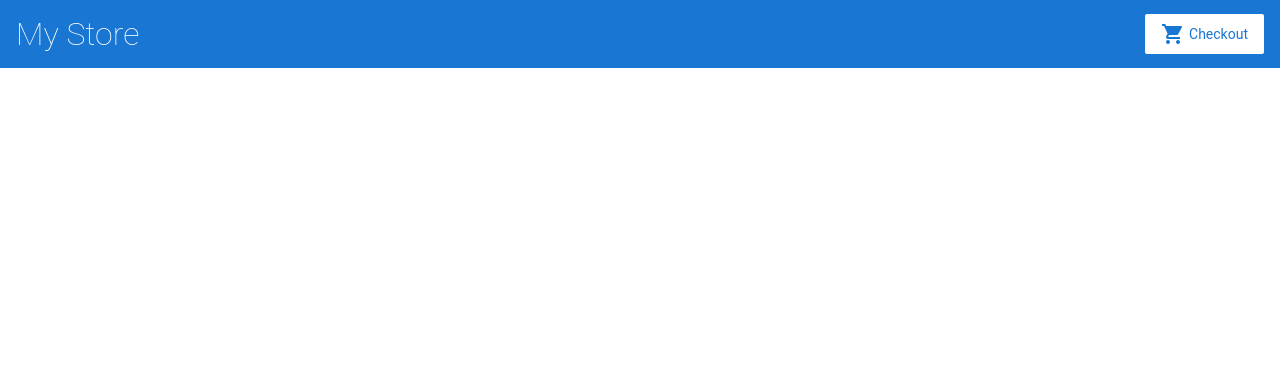
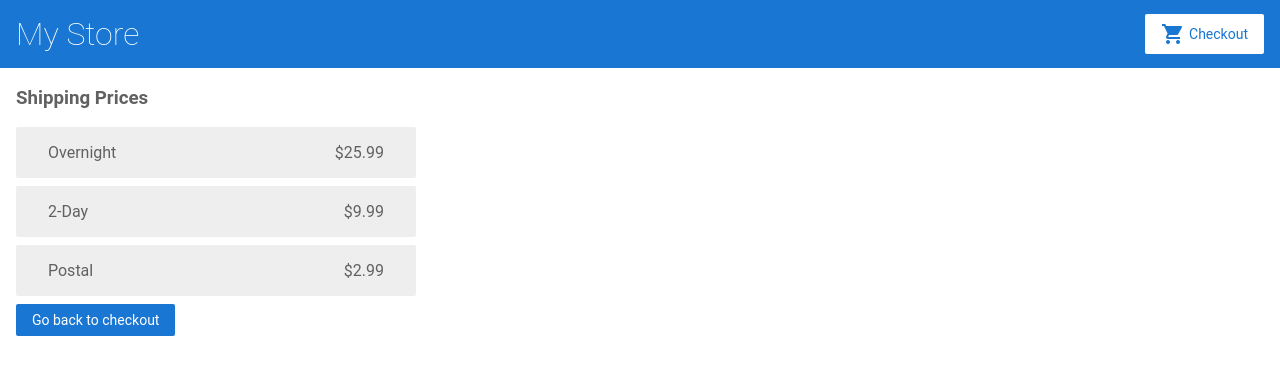
Before and after one commit to MsNiyaJ/angular-e-commerce-tutorial, an Angular app: page /shipping in a window 1280 px wide. Before the commit this address led to /. Shown: the top 374 px of the page. Built offline with nearby package versions, Linux system fonts and the light colour scheme.

Commit message:
used http client to get data, and displayed shipping prices

```diff
--- a/src/app/app.module.ts
+++ b/src/app/app.module.ts
@@ -2,6 +2,7 @@
 import { BrowserModule } from '@angular/platform-browser';
 import { RouterModule } from '@angular/router';
 import { ReactiveFormsModule } from '@angular/forms';
+import { HttpClientModule } from '@angular/common/http';
 
 import { AppComponent } from './app.component';
 import { TopBarComponent } from './top-bar/top-bar.component';
@@ -9,15 +10,18 @@
 import { ProductAlertsComponent } from './product-alerts/product-alerts.component';
 import { ProductDetailsComponent } from './product-details/product-details.component';
 import { CartComponent } from './cart/cart.component';
+import { ShippingComponent } from './shipping/shipping.component';
 
 @NgModule({
   imports: [
     BrowserModule,
+    HttpClientModule,
     ReactiveFormsModule,
     RouterModule.forRoot([
       { path: '', component: ProductListComponent },
       { path: 'products/:productId', component: ProductDetailsComponent },
       { path: 'cart', component: CartComponent },
+      { path: 'shipping', component: ShippingComponent },
     ]),
   ],
   declarations: [
@@ -27,6 +31,7 @@
     ProductAlertsComponent,
     ProductDetailsComponent,
     CartComponent,
+    ShippingComponent,
   ],
   bootstrap: [AppComponent],
 })
--- a/src/app/cart.service.ts
+++ b/src/app/cart.service.ts
@@ -1,11 +1,12 @@
 import { Injectable } from '@angular/core';
 import { Product } from './products';
+import { HttpClient } from '@angular/common/http';
 
 @Injectable({
   providedIn: 'root',
 })
 export class CartService {
-  constructor() {}
+  constructor(private http: HttpClient) {}
 
   items: Product[] = [];
 
@@ -24,6 +25,14 @@
     return this.items;
   }
 
+  // Get shipping prices of items in the cart
+  getShippingPrices() {
+    // Uses the HttpClient get() method to retrieve shipping prices as a stream
+    return this.http.get<{ type: string; price: number }[]>(
+      '/assets/shipping.json'
+    );
+  }
+
   // Remove all items from the cart
   clearCart() {
     return (this.items = []);
--- a/src/app/cart/cart.component.html
+++ b/src/app/cart/cart.component.html
@@ -1,10 +1,14 @@
 <h2>Checkout</h2>
 <div *ngFor="let item of items">
+  <p>
+    <a routerLink="/shipping">View Shipping Prices</a>
+  </p>
   <span>{{ item.name }}</span
   >{{ ' ' }}
   <span>{{ item.price | currency }}</span>
   <br />
   <button (click)="deleteItem(item)">Remove from Cart</button>
+  <br />
 </div>
 <div *ngIf="items.length === 0">
   <p>Your cart is empty!</p>
--- /dev/null
+++ b/src/app/shipping/shipping.component.html
@@ -0,0 +1,9 @@
+<h3>Shipping Prices</h3>
+
+<div class="shipping-item" *ngFor="let shipping of shippingCosts | async">
+  <span>{{ shipping.type }}</span>
+  <span>{{ shipping.price | currency }}</span>
+</div>
+<a [routerLink]="['/cart']">
+  <button type="button">Go back to checkout</button>
+</a>
--- /dev/null
+++ b/src/app/shipping/shipping.component.ts
@@ -0,0 +1,15 @@
+import { Component, OnInit } from '@angular/core';
+import { CartService } from '../cart.service';
+
+@Component({
+  selector: 'app-shipping',
+  templateUrl: './shipping.component.html',
+  styleUrls: ['./shipping.component.css'],
+})
+export class ShippingComponent implements OnInit {
+  constructor(private cartService: CartService) {}
+
+  shippingCosts = this.cartService.getShippingPrices();
+
+  ngOnInit(): void {}
+}
```
Also changed, not shown: src/app/shipping/shipping.component.css (added), 1 other file (tests, documents, lock files or other folders).
